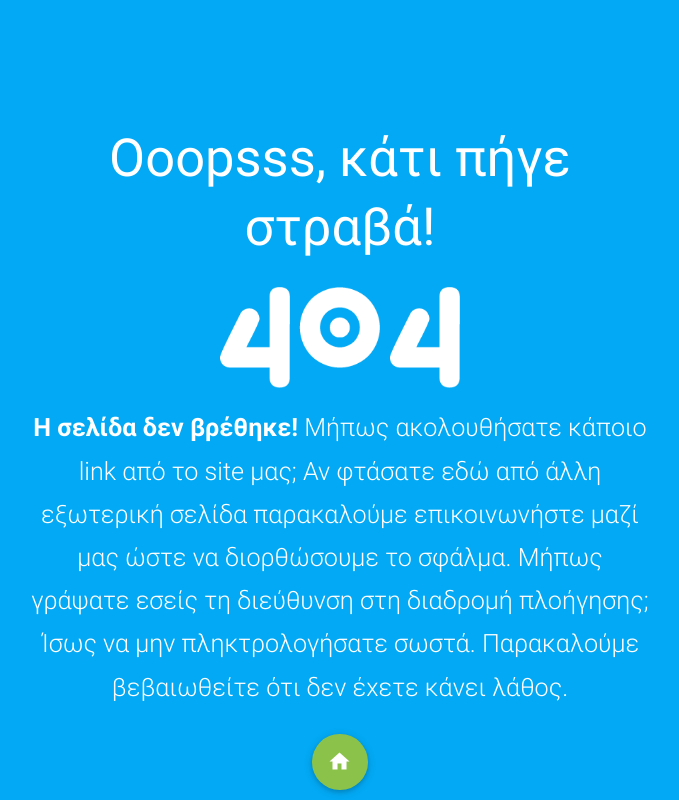
After one commit to AegeanHawks/SamosRentals, a PHP site: page /404.html in a window 1280 px wide. The commit adds this page. Shown: the whole page, without its empty margins (300-979 px from the left). Run offline with PHP 8.4, Linux system fonts and the light colour scheme; some libraries are stand-ins or nearby versions.

Commit message:
404.html Added
Error 404 page added.

```diff
--- /dev/null
+++ b/404.html
@@ -0,0 +1,39 @@
+<!DOCTYPE html>
+<html>
+<head lang="en">
+    <meta http-equiv="Content-Type" content="text/html; charset=UTF-8"/>
+    <!--Let browser know website is optimized for mobile-->
+    <meta name="viewport" content="width=device-width, initial-scale=1.0, maximum-scale=1.0, user-scalable=no"/>
+    <title>Samos Rentals</title>
+    <link rel="icon" type="image/png" href="images/website/favicon.ico"/>
+
+    <!-- CSS  -->
+    <link href="css/materialize.css" type="text/css" rel="stylesheet" media="screen,projection"/>
+    <link href="css/style.css" type="text/css" rel="stylesheet" media="screen,projection"/>
+
+    <!--  Scripts-->
+    <script src="https://code.jquery.com/jquery-2.1.1.min.js"></script>
+    <script src="js/materialize.js"></script>
+    <script src="js/init.js"></script>
+
+</head>
+<body>
+
+<div class="row Error404 light-blue">
+    <div class="col m6">
+        <h1>Ooopsss, κάτι πήγε στραβά!</h1>
+        <img id="error-404-img" src="images/website/error-404.png" alt="Chyba 404">
+
+        <p class="flow-text"><b>Η σελίδα δεν βρέθηκε!</b> Μήπως ακολουθήσατε κάποιο link από το site μας; Αν φτάσατε εδώ
+            από άλλη εξωτερική σελίδα παρακαλούμε επικοινωνήστε μαζί μας ώστε να διορθώσουμε το σφάλμα.
+
+            Μήπως γράψατε εσείς τη διεύθυνση στη διαδρομή πλοήγησης; Ίσως να μην πληκτρολογήσατε σωστά. Παρακαλούμε
+            βεβαιωθείτε ότι δεν έχετε κάνει λάθος.</p>
+
+        <div class="center">
+            <a class="btn-floating btn-large waves-effect waves-light light-green" href="index.html"><i class="mdi-action-home"></i></a>
+        </div>
+    </div>
+</div>
+</body>
+</html>
--- a/css/style.css
+++ b/css/style.css
@@ -100,3 +100,42 @@ footer.page-footer {
 .Login #register_btn {
     margin: 0 auto 2rem;
 }
+
+/* Error 404 */
+.Error404 {
+    position: absolute;
+    width: 100%;
+    height: 100%;
+    text-align: center;
+}
+
+.Error404 .col {
+    display: inline-block;
+    float: none;
+    text-align: left;
+}
+
+.Error404 h1 {
+    color: #fff;
+    text-align: center;
+    margin-top: 20%;
+    font-size: 3.5rem;
+}
+
+.Error404 #error-404-img {
+    display: block;
+    width: 16rem;
+    height: auto;
+    margin: 3% auto;
+}
+
+.Error404 #error-404-img:hover {
+    cursor: Default
+}
+
+.Error404 p {
+    color: #fff;
+    text-align: center;
+    margin-top: 2%;
+}
+/* Konec CHYBA 404 */
```
Also changed, not shown: images/website/error-404.png (added).
